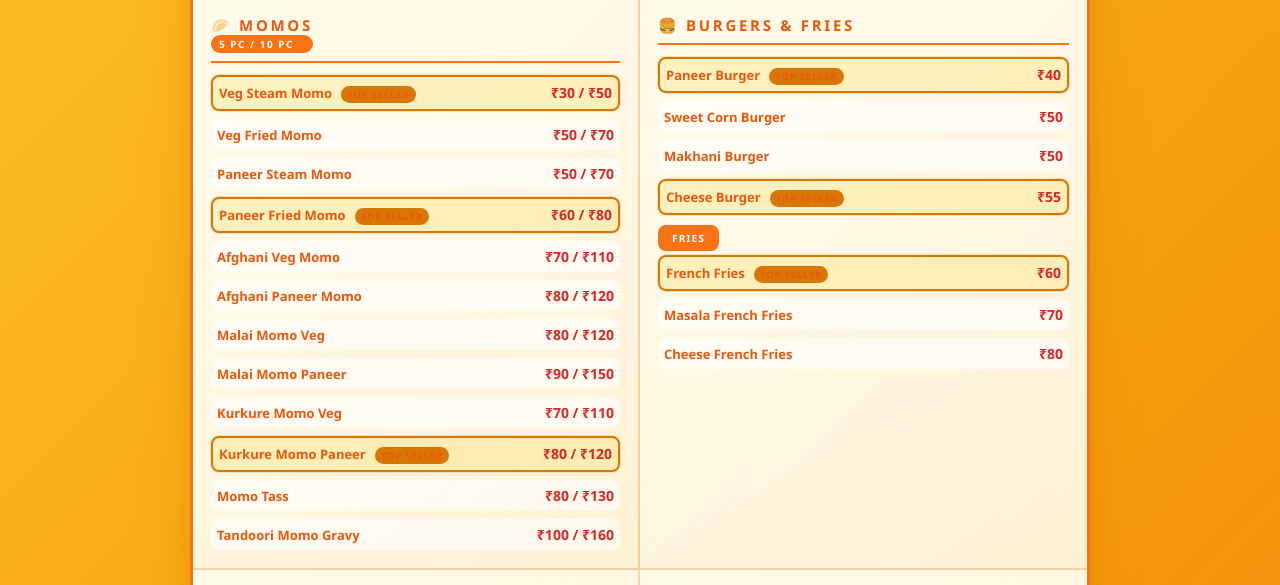
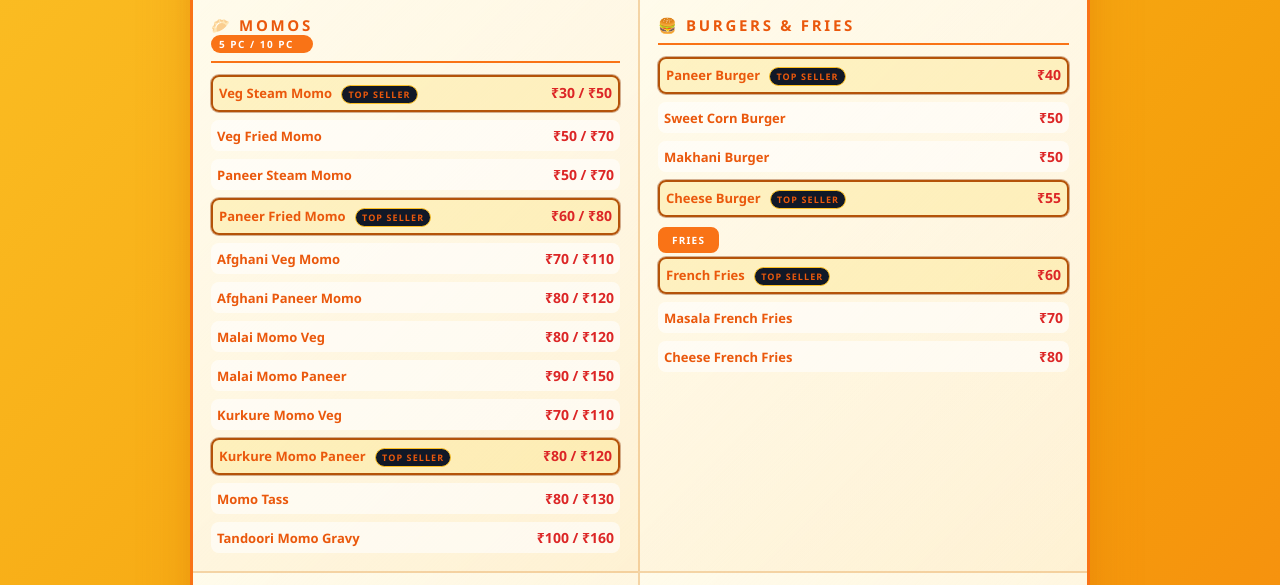
Before and after one commit to Ranktria/menu-card, a plain HTML site: page index.html in a window 1280 px wide. Shown: the part 163-748 px from the top of the page. Drawn offline with Linux system fonts and the light colour scheme.

Commit message:
Update styles for item and top-seller sections

```diff
--- a/index.html
+++ b/index.html
@@ -269,16 +269,17 @@
       text-transform: uppercase;
       letter-spacing: 0.12em;
       border-radius: 999px;
-      background: var(--accent-gold);
-      color: white;
+      background: #111827;      /* dark background */
+      color: #facc15;           /* bright yellow text */
       font-weight: 800;
-    }
+      border: 1px solid #fbbf24;
+   }
 
     .item-line.top-seller {
-      border: 2px solid var(--accent-gold);
-      background: rgba(250, 204, 21, 0.2);
-      box-shadow: 0 0 0 1px rgba(217, 119, 6, 0.2);
-    }
+      border: 2px solid #b45309;            /* darker brown */
+      background: rgba(250, 204, 21, 0.18); /* soft yellow glow */
+      box-shadow: 0 0 0 1px rgba(146, 64, 14, 0.4);
+   }
 
     .section:nth-child(1) .section-title::before { content: "🥟 "; }
     .section:nth-child(2) .section-title::before { content: "🍔 "; }
```
